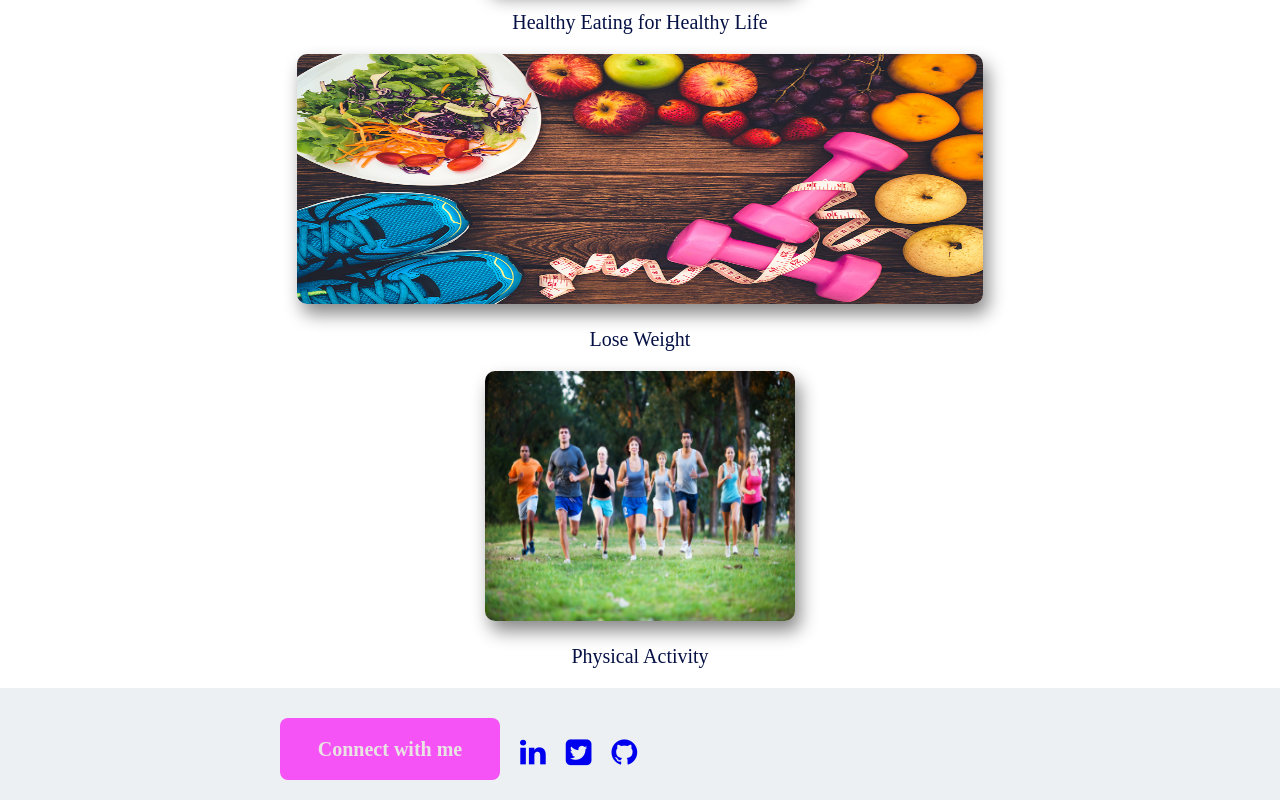
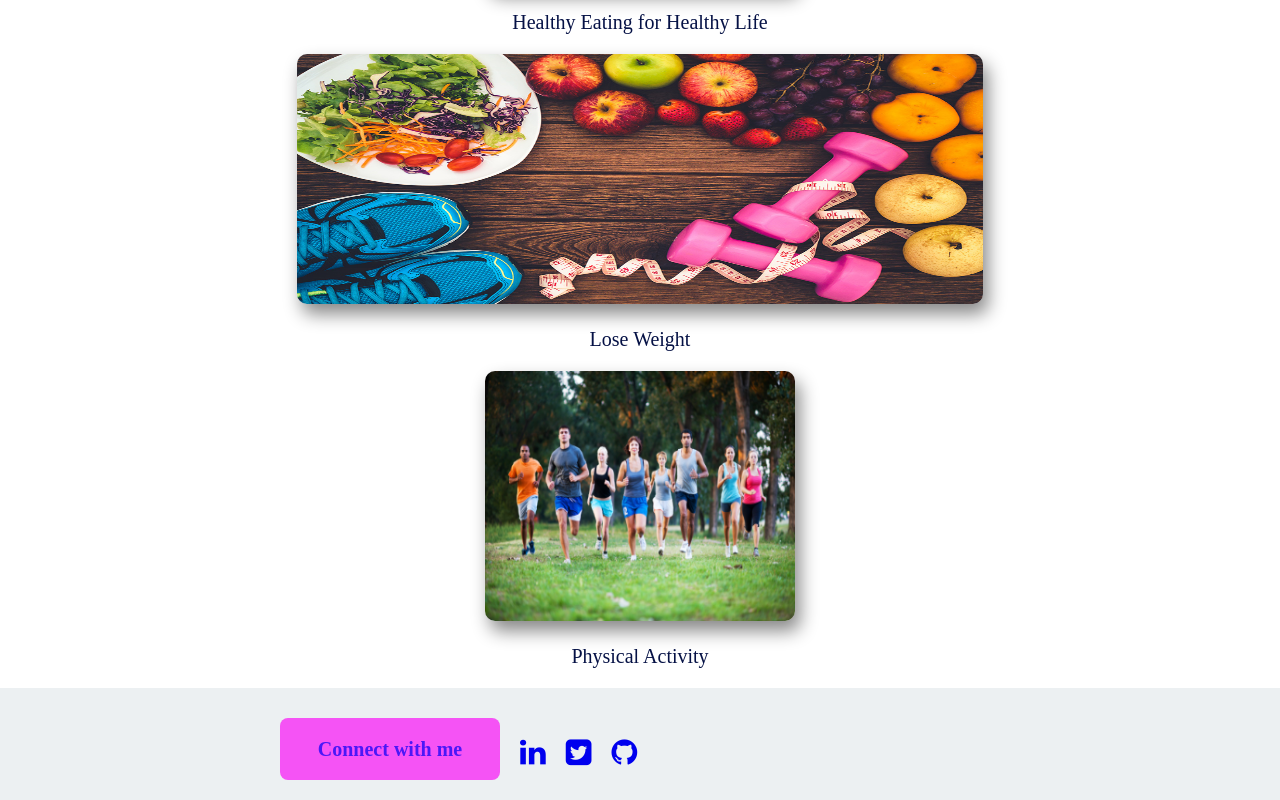
Before and after one commit to tejukudale1903/BMI_Calculator, a React (Create React App) app: page / in a window 1280 px wide. Shown: the part 3137-3937 px from the top of the page. Built offline with nearby package versions, Linux system fonts and the light colour scheme.

Commit message:
Image css updated3

```diff
--- a/src/components/BMI/Health.css
+++ b/src/components/BMI/Health.css
@@ -72,13 +72,14 @@ margin-left: 50px;
 .social{
 /* display: flex; */
 background-color: rgb(245, 83, 245);
+font-size: 25px;
 width: 220px;
 border-radius: 8px;
 height: 42px;
 margin-top: 30px;
 padding-bottom: 20px;
 font-family:  "Playfair Display", serif;
-color: rgb(233, 228, 227);
+color: rgb(75, 23, 247);
 }
 
 .linked_in p{
```
